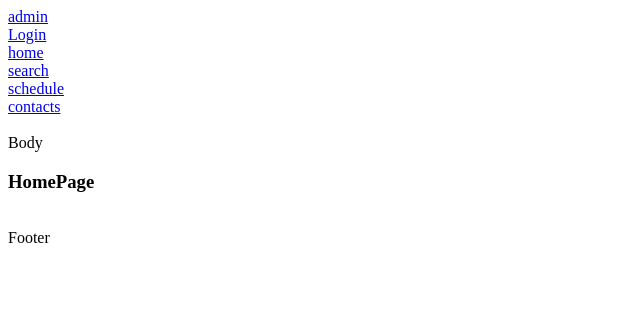
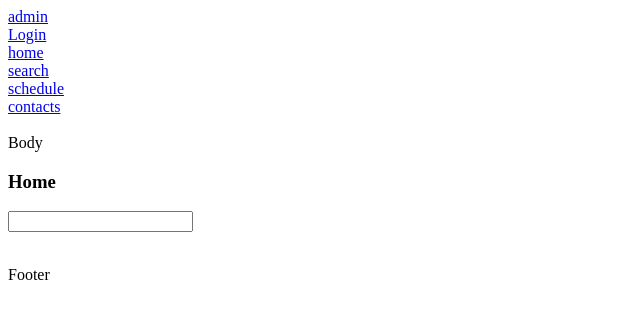
Before and after one commit to Selevn/Ticket-manager, a React app: page / in a window 1280 px wide. Shown: the top 318 px of the page, without its empty margins (0-640 px from the left). Built offline with nearby package versions, Linux system fonts and the light colour scheme.

Commit message:
Added and configured ESLINK, home search field with typing hints, simple database emulation in 'db_imitate'

```diff
--- a/package.json
+++ b/package.json
@@ -5,7 +5,8 @@
   "main": "index.js",
   "scripts": {
     "start": "webpack-dev-server --open --mode development",
-    "build": "webpack --mode production"
+    "build": "webpack --mode production",
+    "check": ".\\node_modules\\.bin\\eslint .\\src\n"
   },
   "repository": {
     "type": "git",
@@ -22,6 +23,8 @@
     "@babel/preset-env": "^7.11.0",
     "@babel/preset-react": "^7.10.4",
     "babel-loader": "^8.1.0",
+    "eslint": "^7.6.0",
+    "eslint-plugin-react": "^7.20.5",
     "html-loader": "^1.1.0",
     "html-webpack-plugin": "^4.3.0",
     "webpack": "^4.44.1",
@@ -29,6 +32,7 @@
     "webpack-dev-server": "^3.11.0"
   },
   "dependencies": {
+    "prop-types": "^15.7.2",
     "react": "^16.13.1",
     "react-dom": "^16.13.1",
     "react-router-dom": "^5.2.0"
--- a/src/index.js
+++ b/src/index.js
@@ -1 +1,9 @@
-import App from "./js/components/App";
+import App from "./js/components/App.js"
+import ReactDOM from "react-dom";
+import {BrowserRouter} from "react-router-dom";
+import {getConcerts} from "./js/db_imitate";
+import React from "react";
+
+
+const wrapper = document.getElementById("root");
+wrapper ? ReactDOM.render(<BrowserRouter><App getConcerts={getConcerts}/></BrowserRouter>, wrapper) : false;
--- a/src/js/components/App.js
+++ b/src/js/components/App.js
@@ -1,24 +1,30 @@
+import PropTypes from 'prop-types';
 import React from "react";
-import ReactDOM from "react-dom";
-import {BrowserRouter, Switch, Route, Redirect} from 'react-router-dom';
+import {Switch, Route} from 'react-router-dom';
 import Main from "./Main/Main.jsx";
 import Admin from "./Admin/Admin.jsx";
 import Login from "./Login/Login.jsx";
 
-function App(props) {
-    return (
-            <div>
-                <Switch>
-                    <Route path='/admin' component={Admin}/>
-                    <Route path='/login' component={Login}/>
-                    <Route path='/' component={Main}/>
-                </Switch>
-            </div>
+class App extends React.Component {
+    constructor(props) {
+        super(props);
+        this.props = props;
+    }
 
-    );
+    render() {
+        return (<div>
+            <Switch>
+                <Route path='/admin' component={Admin}/>
+                <Route path='/login' component={Login}/>
+                <Route path='/' component={() => <Main getConcerts={this.props.getConcerts}/>}/>
+            </Switch>
+        </div>)
+    }
+
+}
+
+App.propTypes = {
+    getConcerts: PropTypes.func
 }
 
 export default App;
-
-const wrapper = document.getElementById("root");
-wrapper ? ReactDOM.render(<BrowserRouter><App/></BrowserRouter>, wrapper) : false;
--- /dev/null
+++ b/src/js/components/Main/Home/Home.container.jsx
@@ -0,0 +1,47 @@
+import React from 'react';
+import Home from './Home.jsx'
+
+
+class HomeContainer extends React.Component {
+
+    constructor(props) {
+        super(props);
+        this.state = {inputText: "", concerts: [], helpList: []};
+        props.getConcerts(this.getConcerts.bind(this));
+        this.onInputChange = this.onInputChange.bind(this);
+    }
+
+    getConcerts(c) {
+        this.setState({
+            concerts: c
+        })
+    }
+
+    similarConcerts(val) {
+        if (val.length > 1) {
+            return val ?
+                this.state.concerts.filter((i) => i.band.toUpperCase().includes(val.toUpperCase())) :
+                []
+        } else {
+            return val ?
+                this.state.concerts.filter((i) => i.band.toUpperCase().startsWith(val.toUpperCase())) :
+                []
+        }
+    }
+
+    onInputChange(event) {
+        this.setState({
+            inputText: event.target.value,
+            helpList: this.similarConcerts(event.target.value)
+        });
+    }
+
+    render() {
+        return (
+            <Home searchText={this.state.inputText} onInputChange={this.onInputChange} concerts={this.state.helpList}/>)
+    }
+
+
+}
+
+export default HomeContainer;
--- a/src/js/components/Main/Home/Home.jsx
+++ b/src/js/components/Main/Home/Home.jsx
@@ -1,10 +1,25 @@
 import React from 'react'
 
-function Home(props) {
-    return(<div>
-        <h3>HomePage</h3>
-    </div>)
 
+class Home extends React.Component {
+    constructor(props) {
+        super(props);
+        this.props = props;
+    }
+
+    render() {
+        return (<div>
+            <h3>Home</h3>
+            <input type="text" value={this.props.searchText} onChange={this.props.onInputChange}></input>
+            {/*подсказка при наборе*/}
+            <div className="tip">
+                <ul>
+                    {this.props.concerts.map(i => <li>{i.band}</li>)}
+                </ul>
+            </div>
+            {/*<input type="text" value={props.searchText}></input> - //QQ в классовой компоненте пропсы не проходят дальше конструктора? */}
+        </div>)
+    }
 }
 
 export default Home;
--- a/src/js/components/Main/Main.jsx
+++ b/src/js/components/Main/Main.jsx
@@ -1,5 +1,4 @@
 import React from "react";
-import {Redirect} from "react-router-dom";
 import Navbar from "./MainComponents/Navbar/Navbar.jsx"
 import Body from "./MainComponents/Body/Body.jsx"
 import Footer from "./MainComponents/Footer/Footer.jsx"
@@ -7,9 +6,8 @@ import Footer from "./MainComponents/Footer/Footer.jsx"
 function Main(props) {
     return (
         <div>
-
             <Navbar/>
-            <Body/>
+            <Body getConcerts = {props.getConcerts}/>
             <Footer/>
         </div>
     );
--- a/src/js/components/Main/MainComponents/Body/Body.jsx
+++ b/src/js/components/Main/MainComponents/Body/Body.jsx
@@ -1,7 +1,7 @@
 import React from 'react'
 import {Route, Switch} from "react-router-dom";
 
-import Home from "../../Home/Home.jsx";
+import HomeContainer from "../../Home/Home.container.jsx";
 import Search from "../../Search/Search.jsx";
 import Schedule from "../../Schedule/Schedule.jsx";
 import Contacts from "../../Contacts/Contacts.jsx";
@@ -13,7 +13,7 @@ function Body(props) {
             Body
             <br/>
             <Switch>
-                <Route exact path='/' component={Home}/>
+                <Route exact path='/' component={()=><HomeContainer getConcerts={props.getConcerts} />} />
                 <Route exact path='/search' component={Search}/>
                 <Route exact path='/schedule' component={Schedule}/>
                 <Route exact path='/contacts' component={Contacts}/>
--- /dev/null
+++ b/src/js/db_imitate.js
@@ -0,0 +1,32 @@
+let Concerts = [
+    {
+        band: "Green day",
+        place: "Dinamo",
+        date: "21.09.2020",
+    },
+    {
+        band:"Awolnation",
+        place:"Chizhovka",
+        date:"30.10.2020",
+    },
+    {
+        band:"Sum 41",
+        place:"Dinamo",
+        date:"02.04.2021",
+    },
+    {
+        band:"Twenty one pilots",
+        place:"Chizhovka",
+        date:"15.03.2021",
+    },
+    {
+        band:"Tony Igy",
+        place:"Dinamo",
+        date:"03.04.2021",
+    },
+]
+
+export function getConcerts(callback) {
+    //imitate database request
+    setTimeout(()=>(callback(Concerts), 50));
+}
```
Also changed, not shown: .eslintrc.js (added), 1 other file (tests, documents, lock files or other folders).
